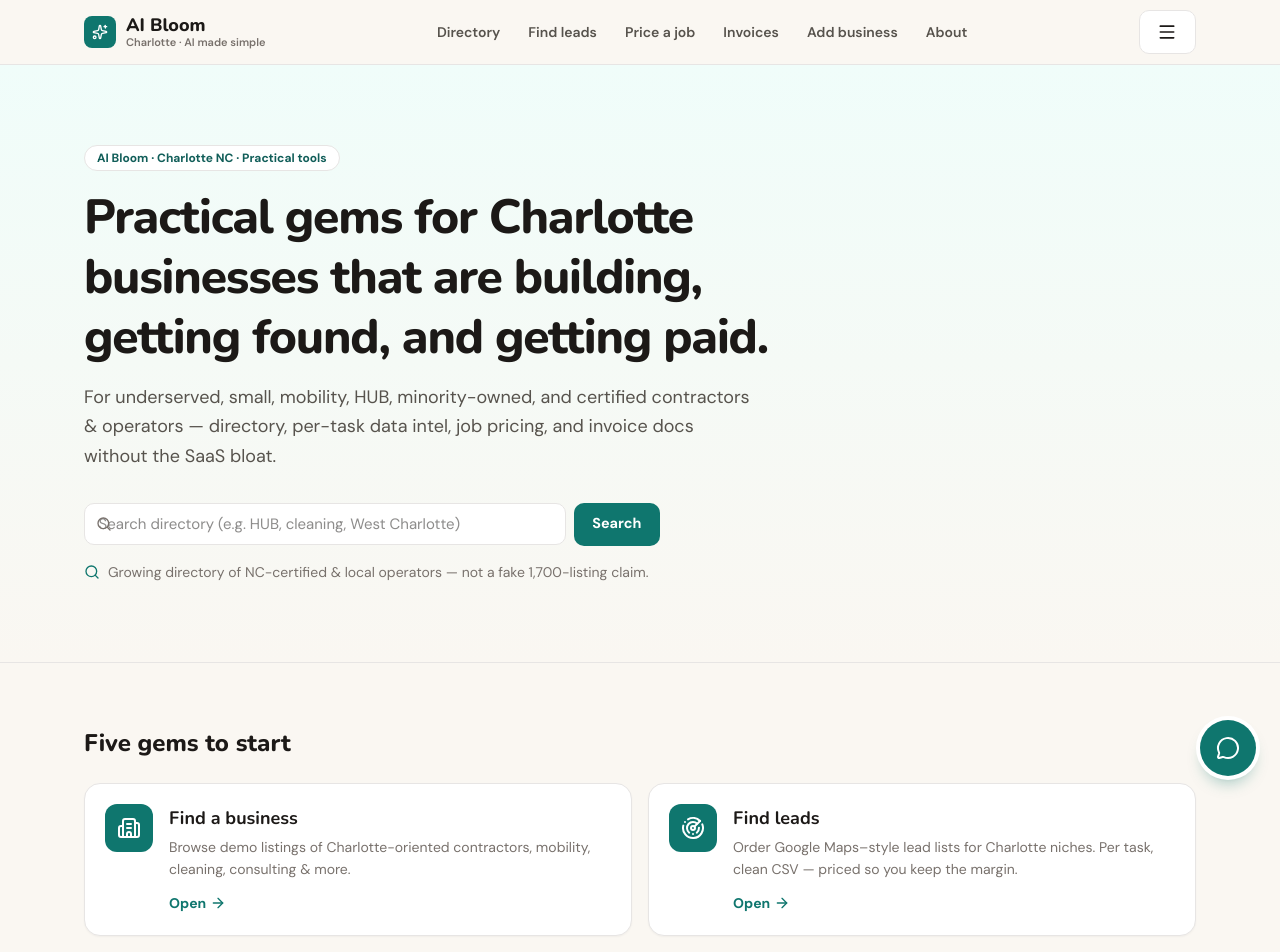
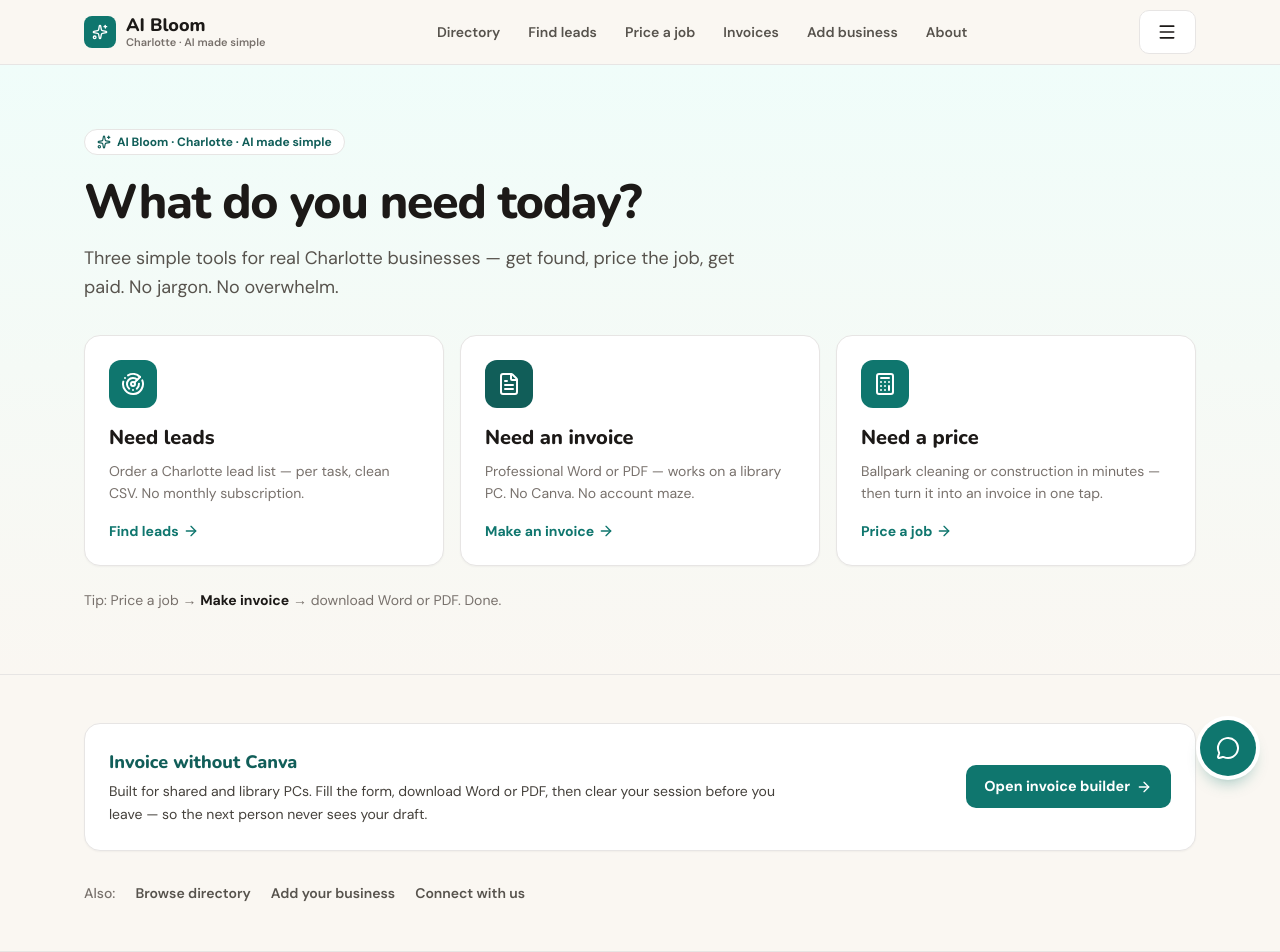
Before and after one commit to Conative7/cltgems, a Next.js app in the folder cltgems/: page / in a window 1280 px wide. Shown: the top 952 px of the page. Built offline with nearby package versions, Linux system fonts and the light colour scheme.

Commit message:
Make invoice from this price

```diff
--- a/cltgems/src/app/page.tsx
+++ b/cltgems/src/app/page.tsx
@@ -1,113 +1,126 @@
 import Link from "next/link";
 import {
   ArrowRight,
-  Building2,
   Calculator,
   FileText,
-  PlusCircle,
   Radar,
-  Search,
+  Sparkles,
 } from "lucide-react";
-import { HomeSearch } from "@/components/home/HomeSearch";
 
-const GEMS = [
-  {
-    href: "/directory",
-    title: "Find a business",
-    desc: "Browse demo listings of Charlotte-oriented contractors, mobility, cleaning, consulting & more.",
-    icon: Building2,
-  },
+const PATHS = [
   {
     href: "/intel",
-    title: "Find leads",
-    desc: "Order Google Maps–style lead lists for Charlotte niches. Per task, clean CSV — priced so you keep the margin.",
+    title: "Need leads",
+    desc: "Order a Charlotte lead list — per task, clean CSV. No monthly subscription.",
+    cta: "Find leads",
     icon: Radar,
+    accent: "bg-gem text-white",
+    ring: "border-gem/30 hover:border-gem",
   },
   {
     href: "/invoices",
-    title: "Invoice library",
-    desc: "8 Word + PDF formats. Guest builder with live preview. Works on a shared library PC.",
+    title: "Need an invoice",
+    desc: "Professional Word or PDF — works on a library PC. No Canva. No account maze.",
+    cta: "Make an invoice",
     icon: FileText,
+    accent: "bg-gem-dark text-white",
+    ring: "border-gem/30 hover:border-gem",
   },
   {
     href: "/price",
-    title: "Price a job",
-    desc: "Stop guessing. Price the job in your palm — then invoice like a pro.",
+    title: "Need a price",
+    desc: "Ballpark cleaning or construction in minutes — then turn it into an invoice in one tap.",
+    cta: "Price a job",
     icon: Calculator,
+    accent: "bg-[#0f766e] text-white",
+    ring: "border-gem/30 hover:border-gem",
   },
-  {
-    href: "/add",
-    title: "Add your business",
-    desc: "Tell us who you are so the directory can grow with real Charlotte operators.",
-    icon: PlusCircle,
-  },
+] as const;
+
+const MORE = [
+  { href: "/directory", label: "Browse directory" },
+  { href: "/add", label: "Add your business" },
+  { href: "/about#connect", label: "Connect with us" },
 ];
 
 export default function HomePage() {
   return (
     <div>
       <section className="border-b border-border bg-gradient-to-b from-gem-mist to-warm">
-        <div className="container-page py-14 sm:py-20">
-          <p className="inline-flex items-center rounded-full bg-white border border-border px-3 py-1 text-xs font-bold text-gem-dark">
-            AI Bloom · Charlotte NC · Practical tools
+        <div className="container-page py-12 sm:py-16">
+          <p className="inline-flex items-center gap-1.5 rounded-full border border-border bg-white px-3 py-1 text-xs font-bold text-gem-dark">
+            <Sparkles className="h-3.5 w-3.5" />
+            AI Bloom · Charlotte · AI made simple
           </p>
           <h1 className="mt-4 max-w-3xl font-display text-4xl font-extrabold tracking-tight text-ink sm:text-5xl leading-tight">
-            Practical gems for Charlotte businesses that are building, getting found, and getting paid.
+            What do you need today?
           </h1>
-          <p className="mt-4 max-w-2xl text-lg text-stone-600 leading-relaxed">
-            For underserved, small, mobility, HUB, minority-owned, and certified contractors & operators —
-            directory, per-task data intel, job pricing, and invoice docs without the SaaS bloat.
+          <p className="mt-3 max-w-2xl text-lg text-stone-600 leading-relaxed">
+            Three simple tools for real Charlotte businesses — get found, price the job, get paid.
+            No jargon. No overwhelm.
           </p>
 
-          <div className="mt-8 max-w-xl">
-            <HomeSearch />
+          <div className="mt-8 grid gap-4 sm:grid-cols-3">
+            {PATHS.map((p) => {
+              const Icon = p.icon;
+              return (
+                <Link
+                  key={p.href}
+                  href={p.href}
+                  className={
+                    "card group flex flex-col p-5 sm:p-6 border-2 transition-all hover:shadow-lg " +
+                    p.ring
+                  }
+                >
+                  <span
+                    className={
+                      "flex h-12 w-12 items-center justify-center rounded-xl " + p.accent
+                    }
+                  >
+                    <Icon className="h-6 w-6" />
+                  </span>
+                  <h2 className="mt-4 font-display text-xl font-extrabold text-ink group-hover:text-gem">
+                    {p.title}
+                  </h2>
+                  <p className="mt-2 flex-1 text-sm text-muted leading-relaxed">{p.desc}</p>
+                  <span className="mt-4 inline-flex items-center gap-1 text-sm font-bold text-gem">
+                    {p.cta} <ArrowRight className="h-4 w-4 transition-transform group-hover:translate-x-0.5" />
+                  </span>
+                </Link>
+              );
+            })}
           </div>
 
-          <p className="mt-4 flex items-start gap-2 text-sm text-muted">
-            <Search className="h-4 w-4 mt-0.5 shrink-0 text-gem" />
-            Growing directory of NC-certified & local operators — not a fake 1,700-listing claim.
+          <p className="mt-6 text-sm text-muted">
+            Tip: Price a job →{" "}
+            <strong className="text-ink">Make invoice</strong> → download Word or PDF. Done.
           </p>
         </div>
       </section>
 
-      <section className="container-page py-12 sm:py-16">
-        <h2 className="font-display text-2xl font-extrabold text-ink">Five gems to start</h2>
-        <div className="mt-6 grid gap-4 sm:grid-cols-2">
-          {GEMS.map((g) => {
-            const Icon = g.icon;
-            return (
-              <Link
-                key={g.href}
-                href={g.href}
-                className="card group flex gap-4 p-5 transition-shadow hover:shadow-md"
-              >
-                <span className="flex h-12 w-12 shrink-0 items-center justify-center rounded-xl bg-gem text-white">
-                  <Icon className="h-6 w-6" />
-                </span>
-                <div className="min-w-0">
-                  <h3 className="font-display text-lg font-bold text-ink group-hover:text-gem">
-                    {g.title}
-                  </h3>
-                  <p className="mt-1 text-sm text-muted leading-relaxed">{g.desc}</p>
-                  <span className="mt-3 inline-flex items-center gap-1 text-sm font-bold text-gem">
-                    Open <ArrowRight className="h-4 w-4" />
-                  </span>
-                </div>
-              </Link>
-            );
-          })}
+      <section className="container-page py-10 sm:py-12">
+        <div className="card border-gem/25 bg-gem-mist p-5 sm:p-6 flex flex-col sm:flex-row sm:items-center gap-4">
+          <div className="flex-1">
+            <h3 className="font-display text-lg font-extrabold text-gem-dark">
+              Invoice without Canva
+            </h3>
+            <p className="mt-1 text-sm text-stone-700 leading-relaxed max-w-2xl">
+              Built for shared and library PCs. Fill the form, download Word or PDF, then clear your
+              session before you leave — so the next person never sees your draft.
+            </p>
+          </div>
+          <Link href="/invoices" className="btn btn-primary shrink-0">
+            Open invoice builder <ArrowRight className="h-4 w-4" />
+          </Link>
         </div>
 
-        <div className="mt-10 card border-gem/20 bg-gem-mist p-5 sm:p-6">
-          <h3 className="font-display text-lg font-bold text-gem-dark">Library & shared PC friendly</h3>
-          <p className="mt-2 text-sm text-stone-700 leading-relaxed max-w-3xl">
-            Need an invoice on a public computer? Use the{" "}
-            <Link href="/invoices" className="font-bold text-gem underline underline-offset-2">
-              Invoice Library
-            </Link>{" "}
-            — no account required. Download Word or PDF, then use{" "}
-            <strong>Clear session / wipe data</strong> before you leave so the next person cannot see your draft.
-          </p>
+        <div className="mt-8 flex flex-wrap gap-x-5 gap-y-2 text-sm font-semibold text-stone-600">
+          <span className="text-muted font-medium">Also:</span>
+          {MORE.map((m) => (
+            <Link key={m.href} href={m.href} className="hover:text-gem underline-offset-2 hover:underline">
+              {m.label}
+            </Link>
+          ))}
         </div>
       </section>
     </div>
--- a/cltgems/src/app/price/page.tsx
+++ b/cltgems/src/app/price/page.tsx
@@ -16,8 +16,9 @@ export default function PricePage() {
         Stop guessing. Price the job in your palm — then invoice like a pro.
       </h1>
       <p className="mt-3 max-w-2xl text-muted leading-relaxed">
-        Quick Low / Target / High ranges for cleaning and general construction. Tune your own rates —
-        then hand off a draft to the invoice builder. Not a formal bid platform.
+        Quick Low / Target / High for cleaning and construction. When the target looks right, tap{" "}
+        <strong className="text-ink">Make invoice from this price</strong> — Word or PDF, no Canva.
+        Planning tool only — not a formal bid.
       </p>
       <div className="mt-8">
         <Suspense fallback={<p className="text-sm text-muted p-6">Loading…</p>}>
--- a/cltgems/src/components/invoices/BuilderClient.tsx
+++ b/cltgems/src/components/invoices/BuilderClient.tsx
@@ -107,7 +107,7 @@ export function BuilderClient() {
       ),
     }));
     setMessageTone("ok");
-    setMessage("Estimate loaded from Price a job — review line items before sending.");
+    setMessage("Loaded from Price a job — review lines, add your business & client, then download Word or PDF.");
     // eslint-disable-next-line react-hooks/exhaustive-deps -- apply handoff once after hydrate
   }, [session.hydrated, search]);
 
--- a/cltgems/src/components/price/EstimateSummary.tsx
+++ b/cltgems/src/components/price/EstimateSummary.tsx
@@ -1,5 +1,6 @@
 "use client";
 
+import { FileText } from "lucide-react";
 import { formatMoney } from "@/lib/calculations";
 import type { EstimateBreakdown } from "@/lib/pricing";
 
@@ -104,9 +105,16 @@ export function EstimateSummary({
         <strong>Your rates</strong> — stored only in this browser.
       </p>
 
-      <button type="button" className="btn btn-primary w-full sm:w-auto" onClick={onCreateInvoice}>
-        Create invoice from this estimate
-      </button>
+      <div className="rounded-xl border-2 border-gem/30 bg-gem-mist p-4 space-y-2">
+        <p className="text-sm font-bold text-gem-dark">Ready to get paid?</p>
+        <p className="text-xs text-stone-600 leading-relaxed">
+          Turns this estimate into a professional invoice — no Canva, works on a library PC.
+        </p>
+        <button type="button" className="btn btn-primary w-full" onClick={onCreateInvoice}>
+          <FileText className="h-4 w-4" />
+          Make invoice from this price
+        </button>
+      </div>
     </div>
   );
 }
```
